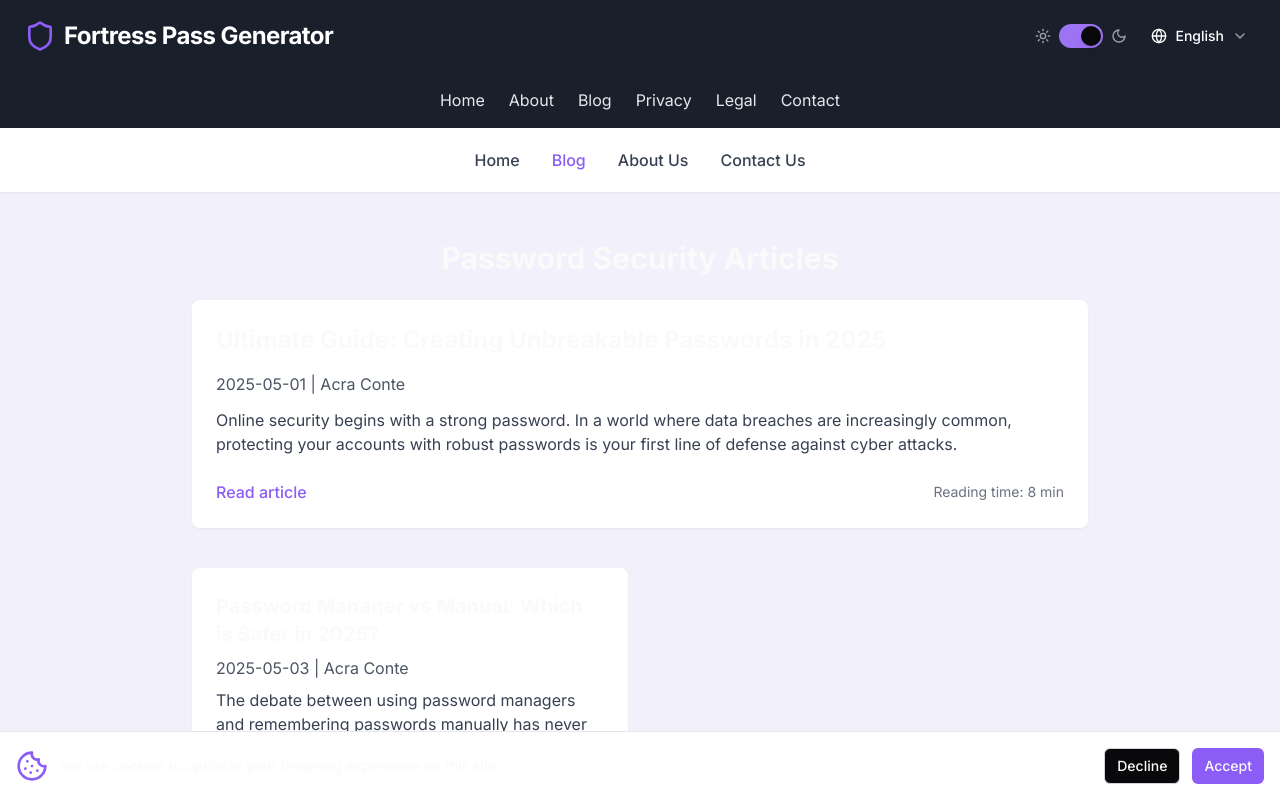
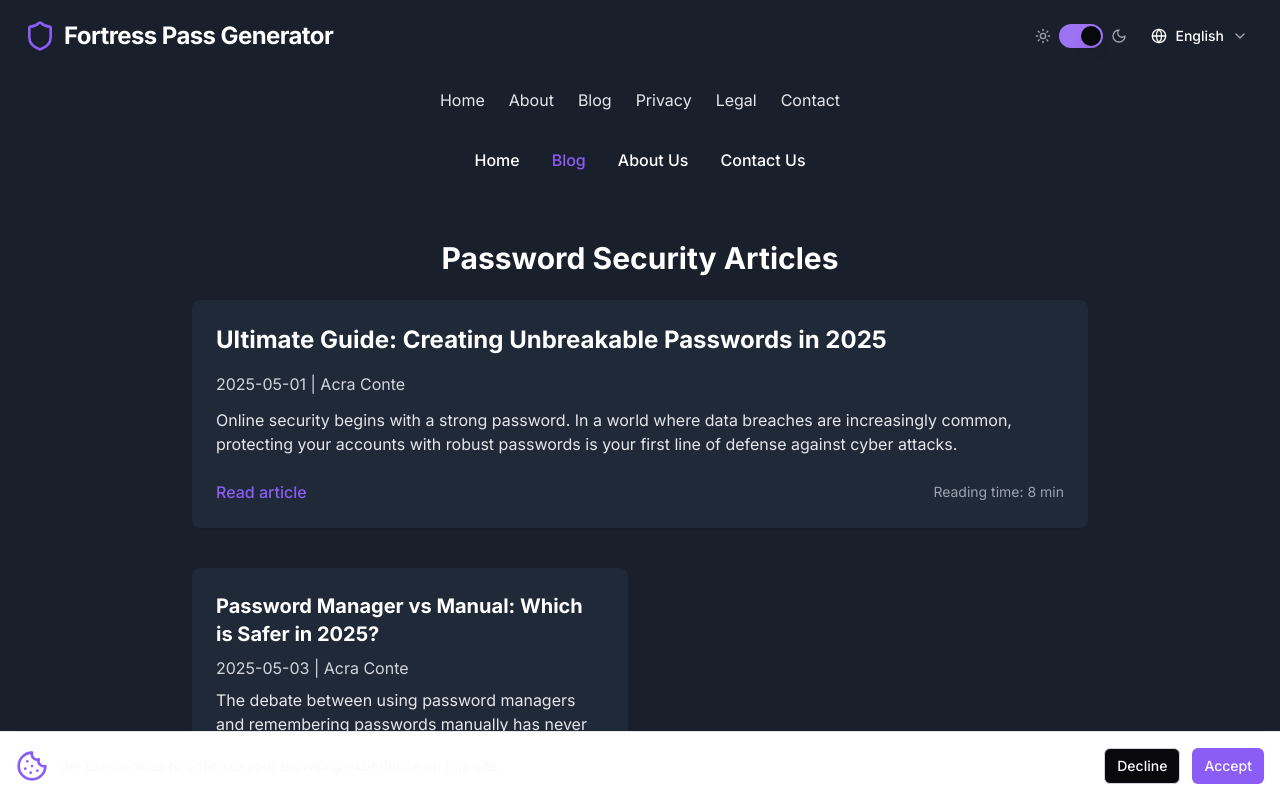
Before and after one commit to AbconBuzyApp/forti-pass-forge, a React (Vite) app: page /blog in a window 1280 px wide. Shown: the top 800 px of the page. Built offline with nearby package versions, Linux system fonts and the light colour scheme.

Commit message:
Refactor: Implement blog article generation
Implement SEO-optimized blog article generation with specified requirements.

```diff
--- a/src/pages/Blog.tsx
+++ b/src/pages/Blog.tsx
@@ -24,23 +24,23 @@ const Blog = ({ language: initialLanguage, onLanguageChange }: BlogProps) => {
   };
 
   return (
-    <div className="flex flex-col min-h-screen bg-fortipass-soft-gray">
+    <div className="flex flex-col min-h-screen bg-fortipass-soft-gray dark:bg-fortipass-charcoal">
       <Header language={language} onLanguageChange={handleLanguageChange} />
       <Navigation language={language} />
 
       {/* Main Navigation Links visible on all devices */}
-      <div className="flex justify-center bg-white py-3 shadow-sm mb-4">
+      <div className="flex justify-center bg-white dark:bg-fortipass-charcoal py-3 shadow-sm mb-4">
         <div className="container mx-auto flex justify-center space-x-4 md:space-x-8 px-4 flex-wrap">
-          <Link to="/" className="font-medium text-gray-700 hover:text-fortipass-purple py-2">
+          <Link to="/" className="font-medium text-gray-700 dark:text-white hover:text-fortipass-purple py-2">
             {language === "fr" ? "Accueil" : language === "es" ? "Inicio" : "Home"}
           </Link>
           <Link to="/blog" className="font-medium text-fortipass-purple hover:text-fortipass-dark-purple py-2">
             {language === "fr" ? "Blog" : language === "es" ? "Blog" : "Blog"}
           </Link>
-          <Link to="/about" className="font-medium text-gray-700 hover:text-fortipass-purple py-2">
+          <Link to="/about" className="font-medium text-gray-700 dark:text-white hover:text-fortipass-purple py-2">
             {language === "fr" ? "À propos" : language === "es" ? "Sobre nosotros" : "About Us"}
           </Link>
-          <Link to="/contact" className="font-medium text-gray-700 hover:text-fortipass-purple py-2">
+          <Link to="/contact" className="font-medium text-gray-700 dark:text-white hover:text-fortipass-purple py-2">
             {language === "fr" ? "Contact" : language === "es" ? "Contacto" : "Contact Us"}
           </Link>
         </div>
@@ -48,24 +48,24 @@ const Blog = ({ language: initialLanguage, onLanguageChange }: BlogProps) => {
 
       <main className="flex-grow container mx-auto px-4 py-8">
         <div className="max-w-4xl mx-auto">
-          <h1 className="text-3xl font-bold mb-6 text-center">
+          <h1 className="text-3xl font-bold mb-6 text-center dark:text-white">
             {language === "fr" ? "Articles sur la Sécurité des Mots de Passe" :
              language === "es" ? "Artículos sobre Seguridad de Contraseñas" :
              "Password Security Articles"}
           </h1>
 
           {/* Display featured article */}
-          <div className="bg-white rounded-lg shadow-sm p-6 mb-10">
-            <h2 className="text-2xl font-bold mb-4">{blogArticles[0].title[language]}</h2>
-            <p className="text-gray-600 mb-3">{blogArticles[0].date} | {blogArticles[0].author}</p>
-            <p className="text-gray-700 mb-6">{blogArticles[0].excerpt[language]}</p>
+          <div className="bg-white dark:bg-gray-800 rounded-lg shadow-sm p-6 mb-10">
+            <h2 className="text-2xl font-bold mb-4 dark:text-white">{blogArticles[0].title[language]}</h2>
+            <p className="text-gray-600 dark:text-gray-300 mb-3">{blogArticles[0].date} | {blogArticles[0].author}</p>
+            <p className="text-gray-700 dark:text-gray-200 mb-6">{blogArticles[0].excerpt[language]}</p>
             <div className="flex justify-between items-center">
               <Link to={`/blog/${blogArticles[0].slug}`} className="text-fortipass-purple hover:text-fortipass-dark-purple font-medium">
                 {language === "fr" ? "Lire l'article" :
                  language === "es" ? "Leer artículo" :
                  "Read article"}
               </Link>
-              <span className="text-sm text-gray-500">
+              <span className="text-sm text-gray-500 dark:text-gray-400">
                 {language === "fr" ? "Temps de lecture: 8 min" :
                  language === "es" ? "Tiempo de lectura: 8 min" :
                  "Reading time: 8 min"}
@@ -76,10 +76,10 @@ const Blog = ({ language: initialLanguage, onLanguageChange }: BlogProps) => {
           {/* Article list */}
           <div className="grid md:grid-cols-2 gap-6">
             {blogArticles.slice(1).map(article => (
-              <div key={article.id} className="bg-white rounded-lg shadow-sm p-6">
-                <h3 className="text-xl font-bold mb-2">{article.title[language]}</h3>
-                <p className="text-gray-600 mb-2">{article.date} | {article.author}</p>
-                <p className="text-gray-700 mb-4 line-clamp-3">{article.excerpt[language]}</p>
+              <div key={article.id} className="bg-white dark:bg-gray-800 rounded-lg shadow-sm p-6">
+                <h3 className="text-xl font-bold mb-2 dark:text-white">{article.title[language]}</h3>
+                <p className="text-gray-600 dark:text-gray-300 mb-2">{article.date} | {article.author}</p>
+                <p className="text-gray-700 dark:text-gray-200 mb-4 line-clamp-3">{article.excerpt[language]}</p>
                 <Link to={`/blog/${article.slug}`} className="text-fortipass-purple hover:text-fortipass-dark-purple font-medium">
                   {language === "fr" ? "Lire la suite" :
                    language === "es" ? "Leer más" :
--- a/src/pages/BlogArticle.tsx
+++ b/src/pages/BlogArticle.tsx
@@ -28,17 +28,17 @@ const BlogArticle = ({ language: initialLanguage }: BlogArticleProps) => {
 
   if (!article) {
     return (
-      <div className="flex flex-col min-h-screen bg-fortipass-soft-gray">
+      <div className="flex flex-col min-h-screen bg-fortipass-soft-gray dark:bg-fortipass-charcoal">
         <Header language={language} onLanguageChange={handleLanguageChange} />
         <Navigation language={language} />
         <main className="flex-grow container mx-auto px-4 py-8">
           <div className="max-w-4xl mx-auto text-center">
-            <h1 className="text-3xl font-bold mb-6">
+            <h1 className="text-3xl font-bold mb-6 dark:text-white">
               {language === "fr" ? "Article Non Trouvé" :
                language === "es" ? "Artículo No Encontrado" :
                "Article Not Found"}
             </h1>
-            <p className="mb-8">
+            <p className="mb-8 dark:text-gray-200">
               {language === "fr" ? "L'article que vous cherchez n'existe pas." :
                language === "es" ? "El artículo que estás buscando no existe." :
                "The article you are looking for does not exist."}
@@ -58,28 +58,28 @@ const BlogArticle = ({ language: initialLanguage }: BlogArticleProps) => {
   }
 
   return (
-    <div className="flex flex-col min-h-screen bg-fortipass-soft-gray">
+    <div className="flex flex-col min-h-screen bg-fortipass-soft-gray dark:bg-fortipass-charcoal">
       <Header language={language} onLanguageChange={handleLanguageChange} />
       <Navigation language={language} />
 
       <main className="flex-grow container mx-auto px-4 py-8">
-        <div className="max-w-4xl mx-auto bg-white rounded-lg shadow-sm p-8">
+        <div className="max-w-4xl mx-auto bg-white dark:bg-gray-800 rounded-lg shadow-sm p-8">
           <article>
-            <h1 className="text-4xl font-bold mb-4">{article.title[language]}</h1>
-            <div className="flex justify-between items-center text-gray-600 mb-8">
+            <h1 className="text-4xl font-bold mb-4 dark:text-white">{article.title[language]}</h1>
+            <div className="flex justify-between items-center text-gray-600 dark:text-gray-300 mb-8">
               <span>{article.date} | {article.author}</span>
               <div className="flex items-center">
                 {article.keywords.slice(0, 3).map((keyword, index) => (
-                  <span key={index} className="text-sm bg-gray-100 rounded-full px-3 py-1 mr-2">
+                  <span key={index} className="text-sm bg-gray-100 dark:bg-gray-700 rounded-full px-3 py-1 mr-2 dark:text-gray-200">
                     {keyword}
                   </span>
                 ))}
               </div>
             </div>
 
-            <div className="prose prose-lg max-w-none" dangerouslySetInnerHTML={{ __html: article.content[language] }} />
+            <div className="prose prose-lg max-w-none dark:prose-invert dark:text-gray-200" dangerouslySetInnerHTML={{ __html: article.content[language] }} />
 
-            <div className="mt-12 pt-8 border-t border-gray-200">
+            <div className="mt-12 pt-8 border-t border-gray-200 dark:border-gray-700">
               <div className="bg-fortipass-purple text-white rounded-lg p-6 text-center">
                 <h3 className="text-xl font-bold mb-3">
                   {language === "fr" ? "Protégez Vos Informations En Ligne" :
```
